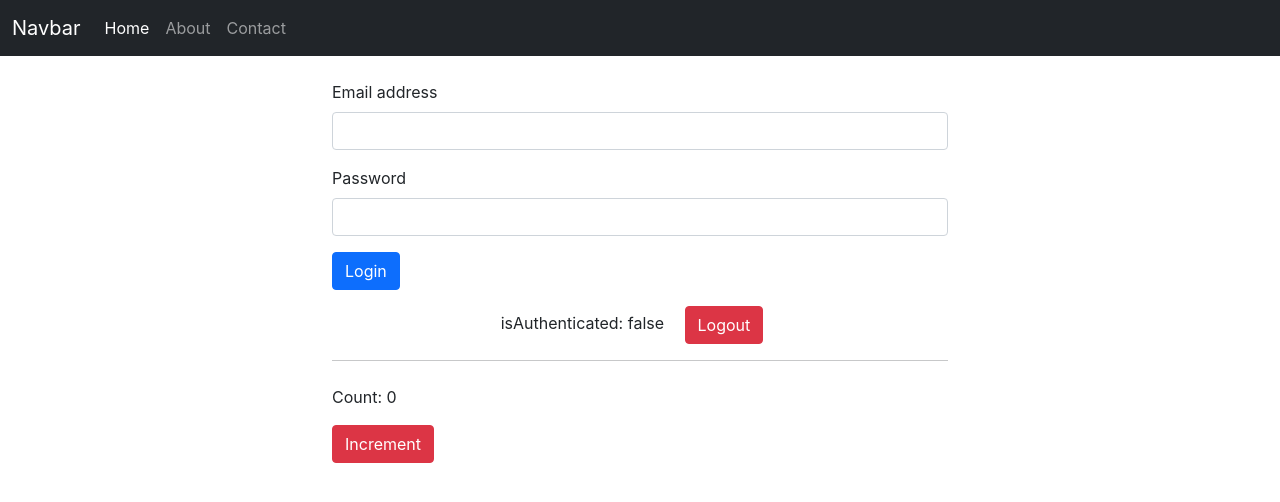
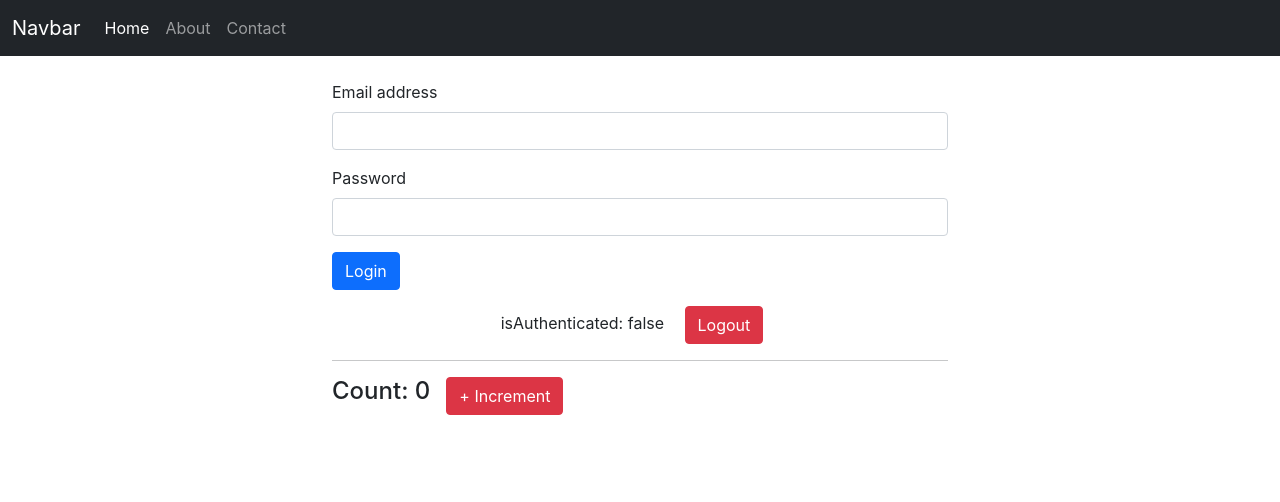
Before and after one commit to CodeMaverickVikash/react-tutorial-u, a React (Create React App) app: page /contact in a window 1280 px wide. Shown: the top 502 px of the page. Built offline with nearby package versions, Linux system fonts and the light colour scheme.

Commit message:
some update

```diff
--- a/package.json
+++ b/package.json
@@ -21,6 +21,7 @@
     "test": "react-scripts test",
     "eject": "react-scripts eject"
   },
+  "engines": {"node": "14.17.1"},
   "eslintConfig": {
     "extends": [
       "react-app",
--- a/src/App.js
+++ b/src/App.js
@@ -8,7 +8,9 @@ import { useState } from "react";
 import CartContext from "./stores/Cart-context";
 
 function App() {
-  const [isDarkModeEnabled, setDarkMode] = useState(true);
+  const defaultDarkMode = true;
+  const [isDarkModeEnabled, setDarkMode] = useState(defaultDarkMode);
+
   return (
     <CartContext.Provider value={{ items: [] }}>
       <Router>
--- a/src/components/Contact.js
+++ b/src/components/Contact.js
@@ -1,32 +1,7 @@
-import React, { useRef, useReducer } from "react";
+import React, { useRef } from "react";
 import { useDispatch, useSelector } from "react-redux";
 import { authenticationActions } from "../stores/redux-store2";
-
-const counterReducer = (state, action) => {
-  switch (action.type) {
-    case "INCREMENT":
-      return { count: state.count + 1 };
-    default:
-      return state;
-  }
-};
-
-const UseReducerDemoComponent = () => {
-  const [state, dispatch] = useReducer(counterReducer, { count: 0 });
-
-  const increment = () => {
-    dispatch({ type: "INCREMENT" });
-  };
-
-  return (
-    <div className="my-4">
-      <p>Count: {state.count}</p>
-      <button className="btn btn-danger" onClick={increment}>
-        Increment
-      </button>
-    </div>
-  );
-};
+import UseReducerDemoComponent from "./UseReducerDemoComponent";
 
 export default function Contact() {
   const isAuthenticated = useSelector((state) => state.auth.isAuthenticated);
--- a/src/components/Counter2.js
+++ b/src/components/Counter2.js
@@ -2,7 +2,7 @@ import { counterActions } from "../stores/redux-store2";
 import { useSelector, useDispatch } from "react-redux";
 
 const CounterComponent2 = () => {
-  const count = useSelector((state) => state.counter.count); // use redux store
+  const count = useSelector((state) => state.counter.count); // use slice or redux store
   const dispatch = useDispatch();
 
   const increment = () => {
--- a/src/components/Home.js
+++ b/src/components/Home.js
@@ -2,7 +2,7 @@ import React, { useContext, useState, useEffect } from "react";
 import ReactDOM from "react-dom";
 import CustomModal from "./CustomModal";
 import CartContext from "../stores/Cart-context";
-import { useFetch } from "../hooks/useFetch";
+import { useFetch } from "../custom-hooks/useFetch";
 import CounterComponent1 from "./Counter1";
 import CounterComponent2 from "./Counter2";
 
@@ -12,7 +12,6 @@ export default function Home() {
   const { isFetching, error, fetchedData, setFetchedData } = useFetch({
     url: "https://jsonplaceholder.typicode.com/todos",
   });
-  console.log({ isFetching, error, fetchedData });
 
   console.log(cartCtx);
 
@@ -23,10 +22,13 @@ export default function Home() {
       <hr />
 
       <div className="todos">
-        {fetchedData.length >= 1 &&
+        {isFetching && fetchedData.length === 0 ? (
+          <p>Fetching....</p>
+        ) : (
           fetchedData
             .slice(0, 5)
-            .map((value) => <p key={value.id}>{value.title}</p>)}
+            .map((value) => <p key={value.id}>{value.title}</p>)
+        )}
       </div>
 
       <button
--- /dev/null
+++ b/src/components/UseReducerDemoComponent.js
@@ -0,0 +1,29 @@
+import { useReducer } from "react";
+
+const counterReducer = (state, action) => {
+  switch (action.type) {
+    case "INCREMENT":
+      return { count: state.count + 1 };
+    default:
+      return state;
+  }
+};
+
+const UseReducerDemoComponent = () => {
+  const [state, dispatch] = useReducer(counterReducer, { count: 0 }); // using useReducer instead of useState hook
+
+  const increment = () => {
+    dispatch({ type: "INCREMENT" });
+  };
+
+  return (
+    <div className="d-flex">
+      <h4>Count: {state.count}</h4>
+      <button className="btn btn-danger mx-3" onClick={increment}>
+        + Increment
+      </button>
+    </div>
+  );
+};
+
+export default UseReducerDemoComponent;
```
Also changed, not shown: readme.txt (added), src/constants/apiConstants.js (added), src/custom-hooks/useFetch.js (renamed from src/hooks/useFetch.js).
